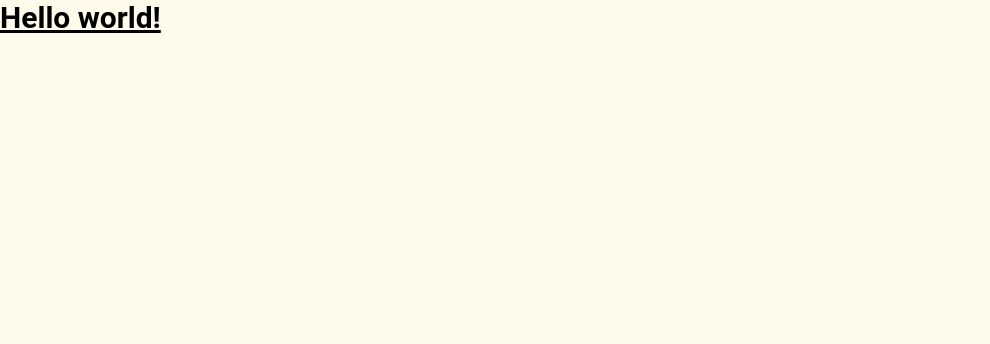
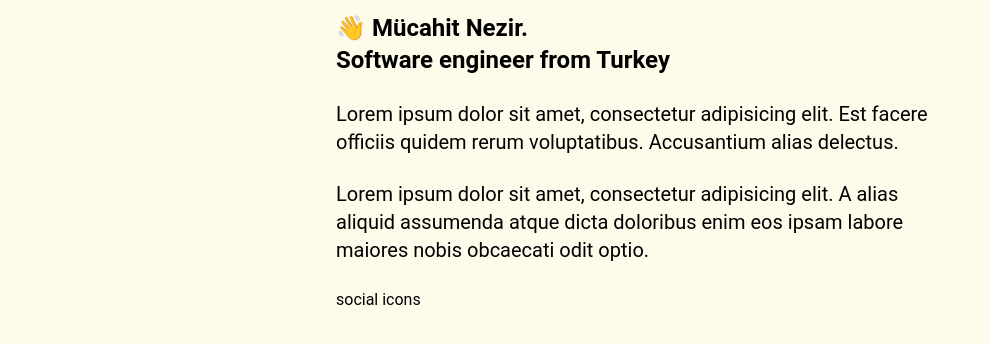
Before and after one commit to mucahitnezir/personal-website, a Next.js app: page / in a window 1280 px wide. Shown: the top 344 px of the page, without its empty margins (0-990 px from the left). Built offline with nearby package versions, Linux system fonts and the light colour scheme.

Commit message:
Start to home page

```diff
--- /dev/null
+++ b/components/banner.js
@@ -0,0 +1,23 @@
+function Banner() {
+  return (
+    <div className="content-small">
+      <div className="space-y-6">
+        <h1 className="text-2xl font-bold">
+          👋 Mücahit Nezir.
+          <br />
+          Software engineer from Turkey
+        </h1>
+
+        <p className="text-xl">
+          Lorem ipsum dolor sit amet, consectetur adipisicing elit. Est facere officiis quidem rerum voluptatibus. Accusantium alias delectus.
+        </p>
+
+        <p className="text-xl">
+          Lorem ipsum dolor sit amet, consectetur adipisicing elit. A alias aliquid assumenda atque dicta doloribus enim eos ipsam labore maiores nobis obcaecati odit optio.
+        </p>
+      </div>
+    </div>
+  )
+}
+
+export default Banner;
--- /dev/null
+++ b/components/social.js
@@ -0,0 +1,9 @@
+function Social() {
+  return (
+    <div className="content-small">
+      social icons
+    </div>
+  )
+}
+
+export default Social;
--- a/pages/index.js
+++ b/pages/index.js
@@ -1,17 +1,17 @@
 import Head from 'next/head'
+
+import Banner from '../components/banner'
+import Social from '../components/social'
 
 export default function Home() {
   return (
-    <div>
+    <>
       <Head>
-        <title>Mücahit Nezir</title>
-        <meta name="description" content="Software Engineer from Turkey" />
-        <link rel="icon" href="/favicon.ico" />
+        <title>Home</title>
       </Head>
 
-      <h1 className="text-3xl font-bold underline">
-        Hello world!
-      </h1>
-    </div>
+      <Banner />
+      <Social />
+    </>
   )
 }
```
